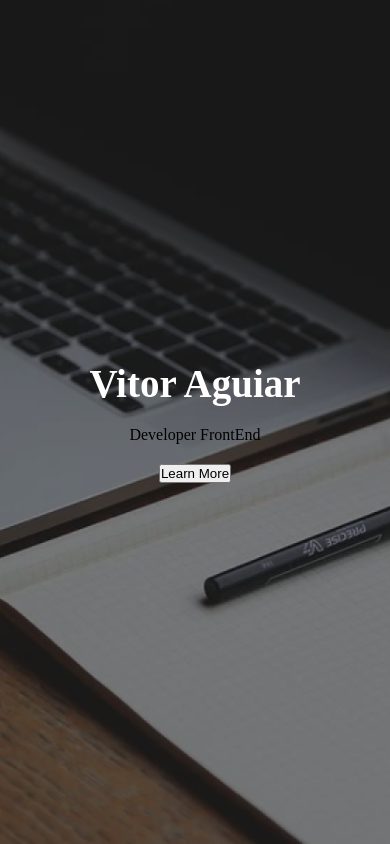
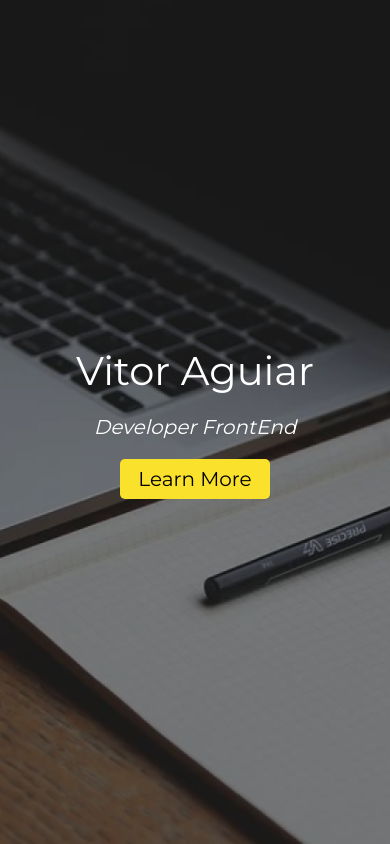
Before and after one commit to vitoraguiarc/landing-page-03, a plain HTML site: page index.html in a window 390 px wide. Drawn offline with Linux system fonts and the light colour scheme.

Commit message:
responsividade

```diff
--- a/index.html
+++ b/index.html
@@ -4,14 +4,17 @@
     <meta charset="UTF-8">
     <meta http-equiv="X-UA-Compatible" content="IE=edge">
     <meta name="viewport" content="width=device-width, initial-scale=1.0">
+    <link rel="preconnect" href="https://fonts.googleapis.com">
+    <link rel="preconnect" href="https://fonts.gstatic.com" crossorigin>
+    <link href="https://fonts.googleapis.com/css2?family=Montserrat:wght@100;400&display=swap" rel="stylesheet">
     <link rel="stylesheet" href="style.css">
     <title>Landing Page </title>
 </head>
 <body>
     <main>
         <h1>Vitor Aguiar</h1>
-        <p>Developer FrontEnd</p>
-        <button>Learn More</button>
+        <p class="apresentacao">Developer FrontEnd</p>
+        <button id="informacoes">Learn More</button>
     </main>
 </body>
 </html>
--- a/style.css
+++ b/style.css
@@ -28,5 +28,25 @@ main{
 
 h1{
     color: #FFFFFF;
-    font-size: 10vw;
+    font-size: clamp(40px,10vw,120px);
+    font-family: 'Montserrat', sans-serif;
+    font-weight: 400;
 }
+
+.apresentacao{
+    color: #FFFFFF;
+    font-size: clamp(20px,5vw,60px) ;
+    font-family: 'Montserrat', sans-serif;
+    font-weight: 400;
+    font-style: italic;
+}
+
+#informacoes{
+    width: 150px;
+    height: 40px;
+    background-color: #FAE12C;
+    border-style: none;
+    border-radius: 5px;
+    font-size: 20px;
+    font-family: 'Montserrat', sans-serif;
+}
```
